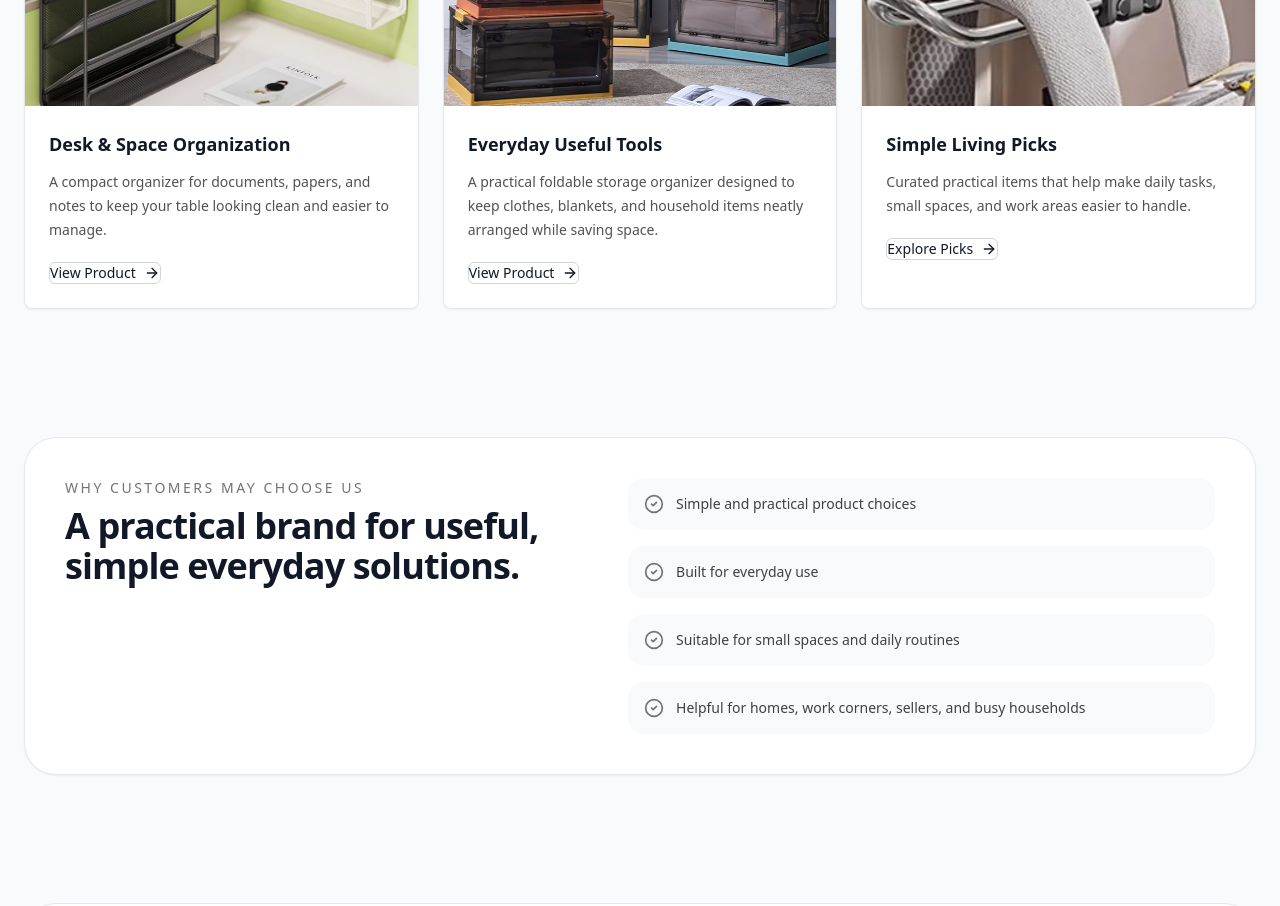
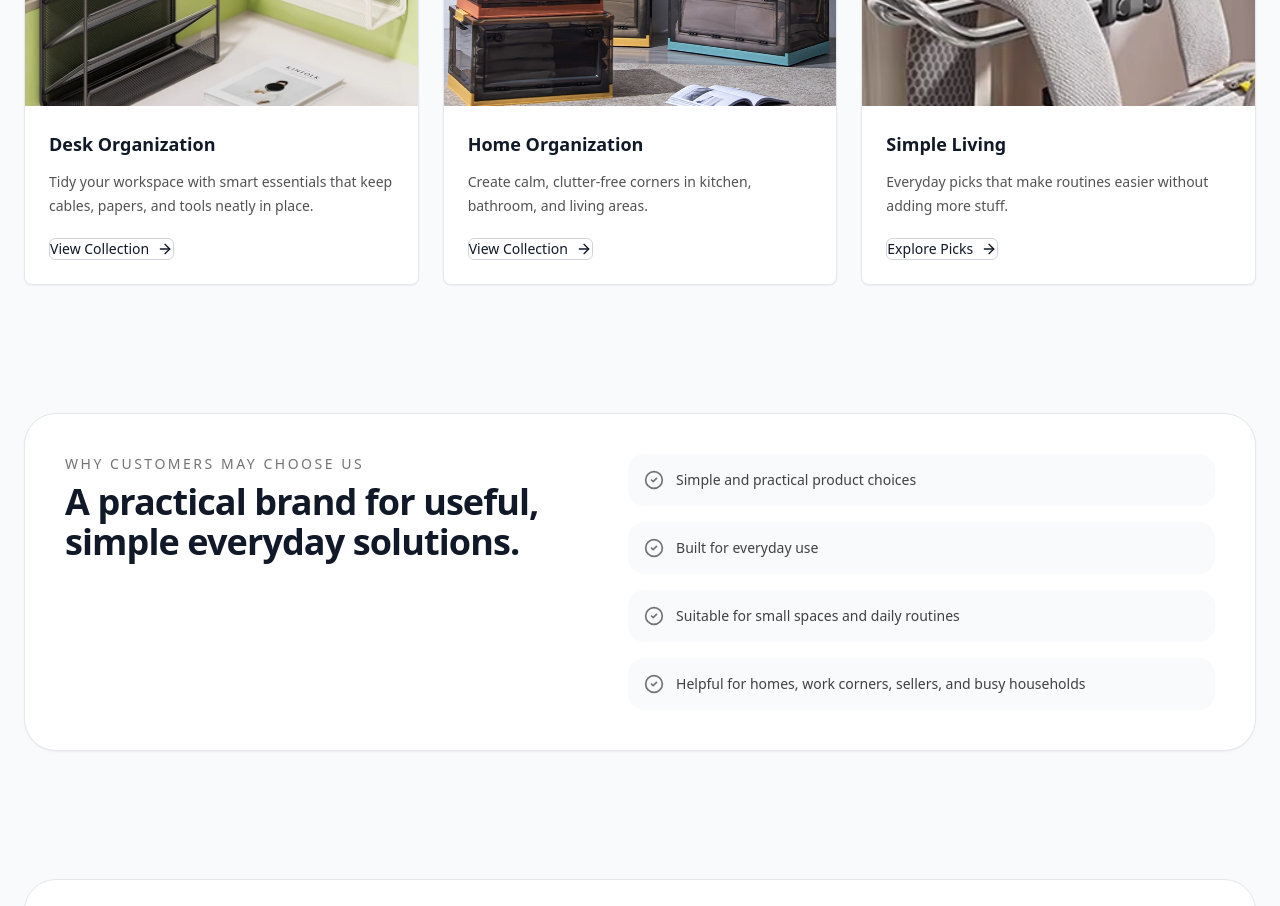
Before and after one commit to figinow/juzzstore-website, a Next.js app: page / in a window 1280 px wide. Shown: the part 3900-4806 px from the top of the page. Built offline with nearby package versions, Linux system fonts and the light colour scheme.

Commit message:
Update page.tsx

```diff
--- a/app/page.tsx
+++ b/app/page.tsx
@@ -15,26 +15,9 @@ const features = [
 ];
 
 const products = [
-  {
-    name: 'Desk & Space Organization',
-    desc: 'A compact organizer for documents, papers, and notes to keep your table looking clean and easier to manage.',
-    image: '/images/file-organizer.jpg',
-    link: '/products/desk-organizers',
-    button: 'View Product',
-  },
-  {
-    name: 'Everyday Useful Tools',
-    desc: 'A practical foldable storage organizer designed to keep clothes, blankets, and household items neatly arranged while saving space.',
-    image: '/images/storage-organizer.jpg',
-    link: '/products/everyday-useful-tools',
-    button: 'View Product',
-  },
-  {
-    name: 'Simple Living Picks',
-    desc: 'Curated practical items that help make daily tasks, small spaces, and work areas easier to handle.',
-    image: '/images/everyday-tools.jpg',
-    link: '/products/simple-living-picks',
-    button: 'Explore Picks',
+  { name: "Desk Organization", desc: "Tidy your workspace with smart essentials that keep cables, papers, and tools neatly in place.", image: "/images/file-organizer.jpg", link: "/products/desk-organizers", button: "View Collection" },
+  { name: "Home Organization", desc: "Create calm, clutter-free corners in kitchen, bathroom, and living areas.", image: "/images/storage-organizer.jpg", link: "/products/home-organization", button: "View Collection" },
+  { name: "Simple Living", desc: "Everyday picks that make routines easier without adding more stuff.", image: "/images/everyday-tools.jpg", link: "/products/simple-living", button: "Explore Picks",
   },
 ];
 
```
